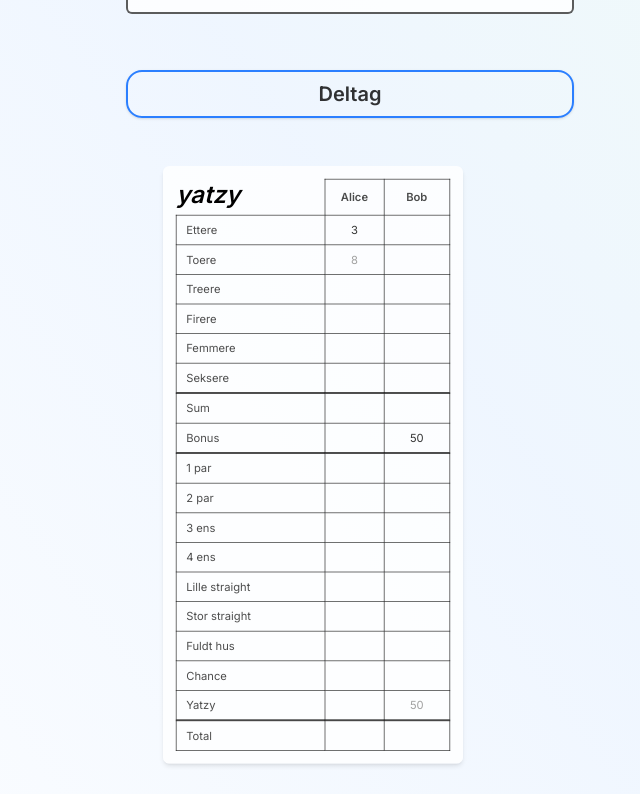
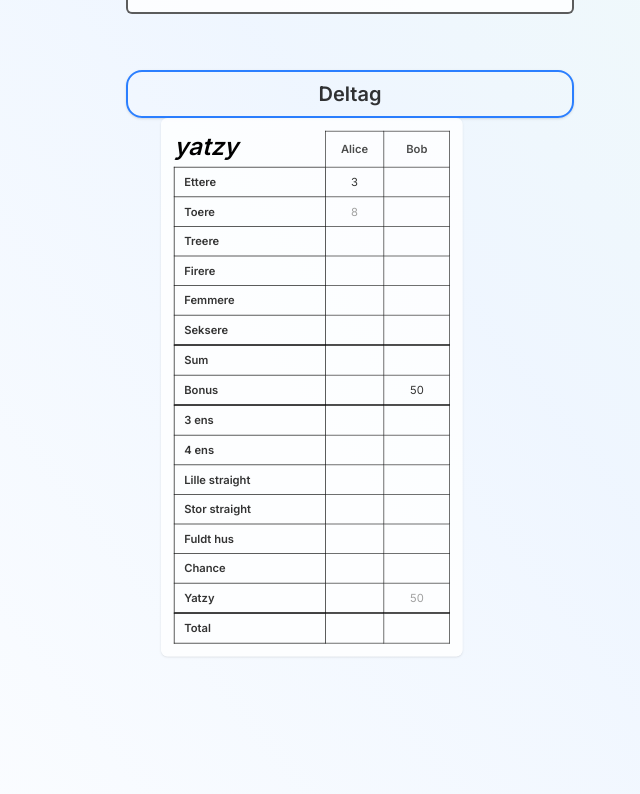
Before and after one commit to Zakers540/jatzy, a Next.js app: page /server/deltag in a window 1280 px wide. Shown: the part 646-1440 px from the top of the page, without its empty margins (290-930 px from the left). Built offline with nearby package versions, Linux system fonts and the light colour scheme.

Commit message:
improved yatzysheet

```diff
--- a/components/YatzySheet.tsx
+++ b/components/YatzySheet.tsx
@@ -42,7 +42,7 @@ export default function YatzySheet({
     const renderRow = (category: YatzyCategory, label: string, seperatorAfter?: boolean) => (
         <>
         <tr key={category}>
-            <td className="tablecell text-left"><span className="pr-20">{label}</span></td>
+            <td className="border px-3 py-2 text-sm font-semibold text-black/80 text-left"><span className="pr-20">{label}</span></td>
             {currentPlayers.map((_, i) => {
                 const value = scores?.[category]?.[i];
                 const preview = previews?.[category]?.[i];
@@ -51,11 +51,17 @@ export default function YatzySheet({
                 return (
                     <td
                         key={i}
-                        className="tablecell cursor-pointer hover:bg-blue-50/40"
+                        className="tablecell cursor-pointer hover:bg-blue-50/40 group"
                         onClick={() => onCellClick(category, i)}
                     >
-                        <span className="px-5 text-black/80">{value ?? <span className="text-neutral-400 hover:text-black/80">{preview ?? ""}</span>}</span>
+                        <div className={`px-5 group-hover:text-black/80
+                            ${value ? "text-black/80" : preview ? "text-neutral-400" : ""}
+                            ${!value && !preview ? "group-hover:line-through" : ""}`}
+                        >
+                            {value || preview || '\u00A0'}
+                        </div>
                     </td>
+
                 );
             })}
         </tr>
@@ -69,10 +75,10 @@ export default function YatzySheet({
 
     return (
         <div
-            className="flex items-center justify-center mt-12"
+            className="flex items-center justify-center"
             style={{ transform: `scale(${size})`, transformOrigin: "top left" }}
         >
-            <div className="bg-white/80 rounded-lg shadow-md p-4">
+            <div className="bg-white/80 rounded-lg shadow-sm p-4">
                 <table className="border-collapse">
                     <thead>
                     <tr>
@@ -93,8 +99,6 @@ export default function YatzySheet({
                     {renderRow("seksere", "Seksere", true)}
                     {renderRow("sum", "Sum")}
                     {renderRow("bonus", "Bonus", true)}
-                    {renderRow("1par", "1 par")}
-                    {renderRow("2par", "2 par")}
                     {renderRow("3ens", "3 ens")}
                     {renderRow("4ens", "4 ens")}
                     {renderRow("lillestraight", "Lille straight")}
```
